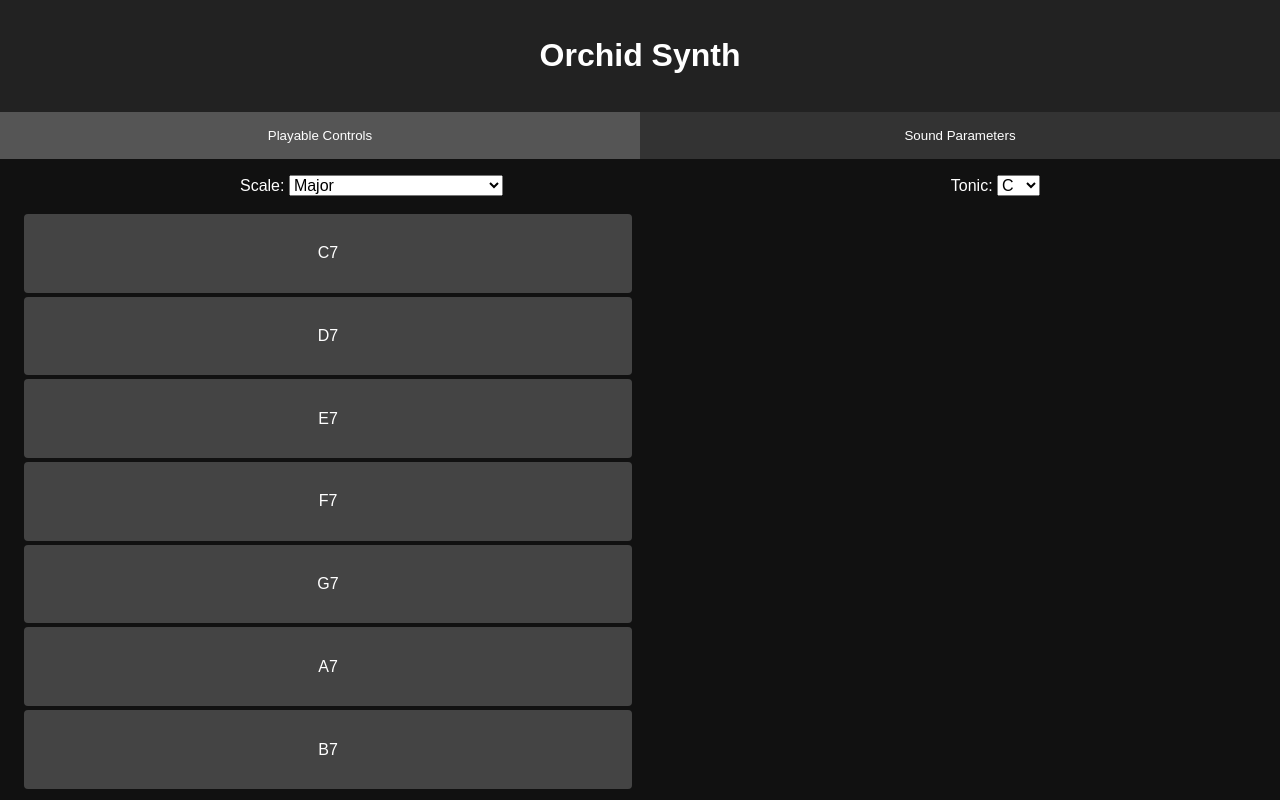
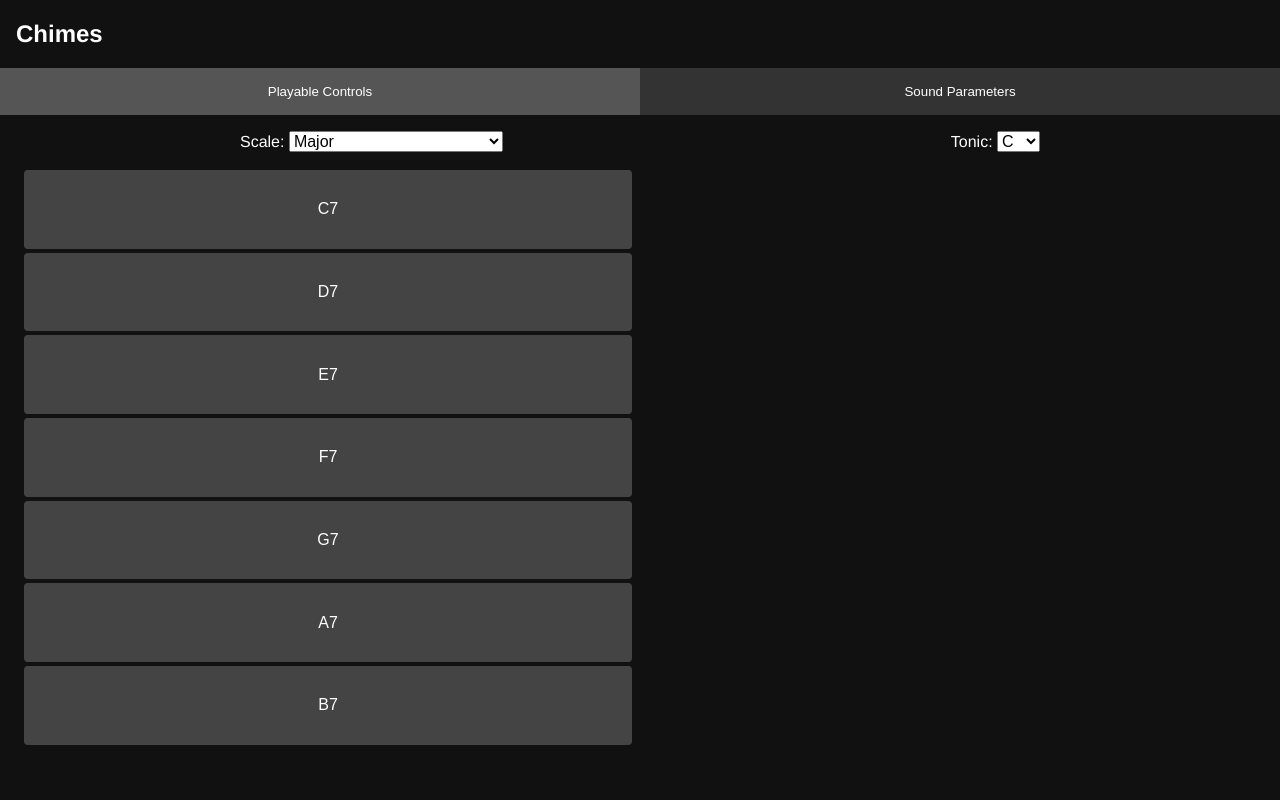
Before and after one commit to PricelessDonkey/strums, a plain HTML site: page index.html in a window 1280 px wide. Drawn offline with nearby package versions, Linux system fonts and the light colour scheme.

Commit message:
styling fixes

```diff
--- a/index.html
+++ b/index.html
@@ -20,12 +20,13 @@
             background: #111;
             color: #fff;
             overflow: hidden;
+            font-family: "Helvetica Neue", Helvetica, Arial, sans-serif;
         }
 
         header {
-            background: #222;
-            text-align: center;
-            padding: 1rem;
+            background: #111;
+            text-align: left;
+            padding-left: 1rem;
         }
 
         .tabs {
@@ -134,7 +135,7 @@
 
 <body>
     <header>
-        <h1>Orchid Synth</h1>
+        <h2>Chimes</h2>
     </header>
     <div class="tabs">
         <button class="tab active" data-tab="play">Playable Controls</button>
```
